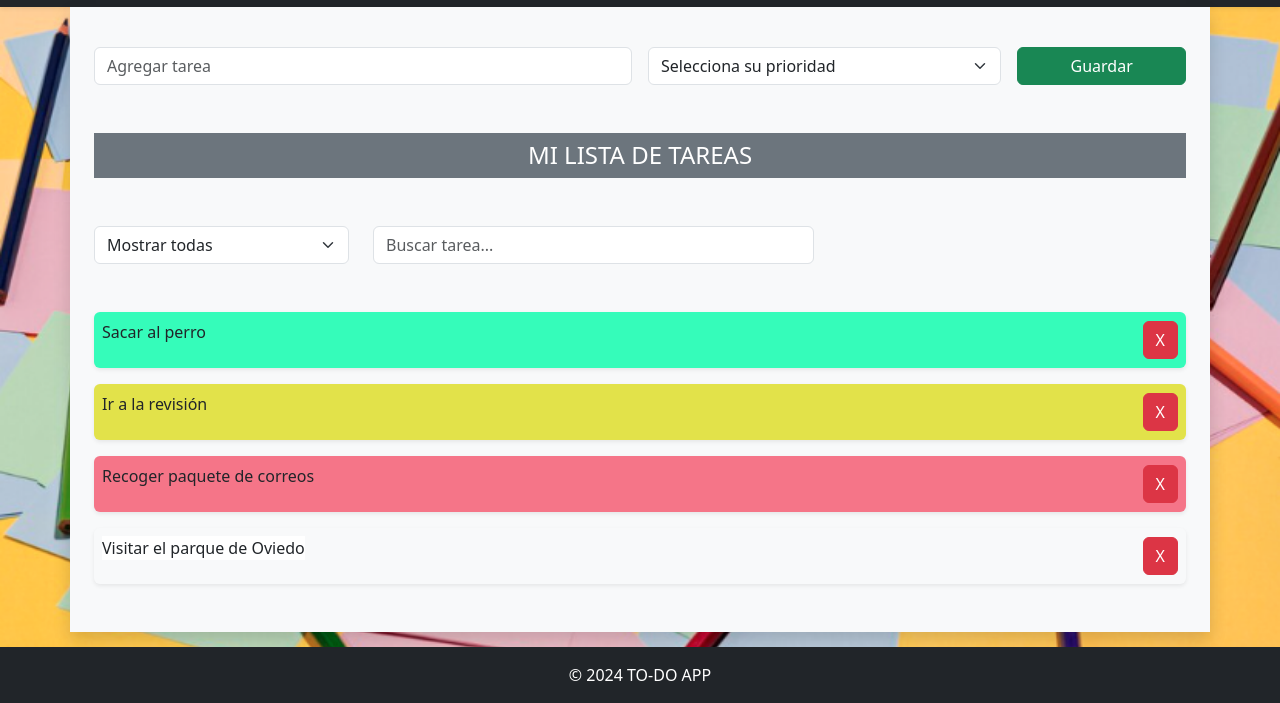
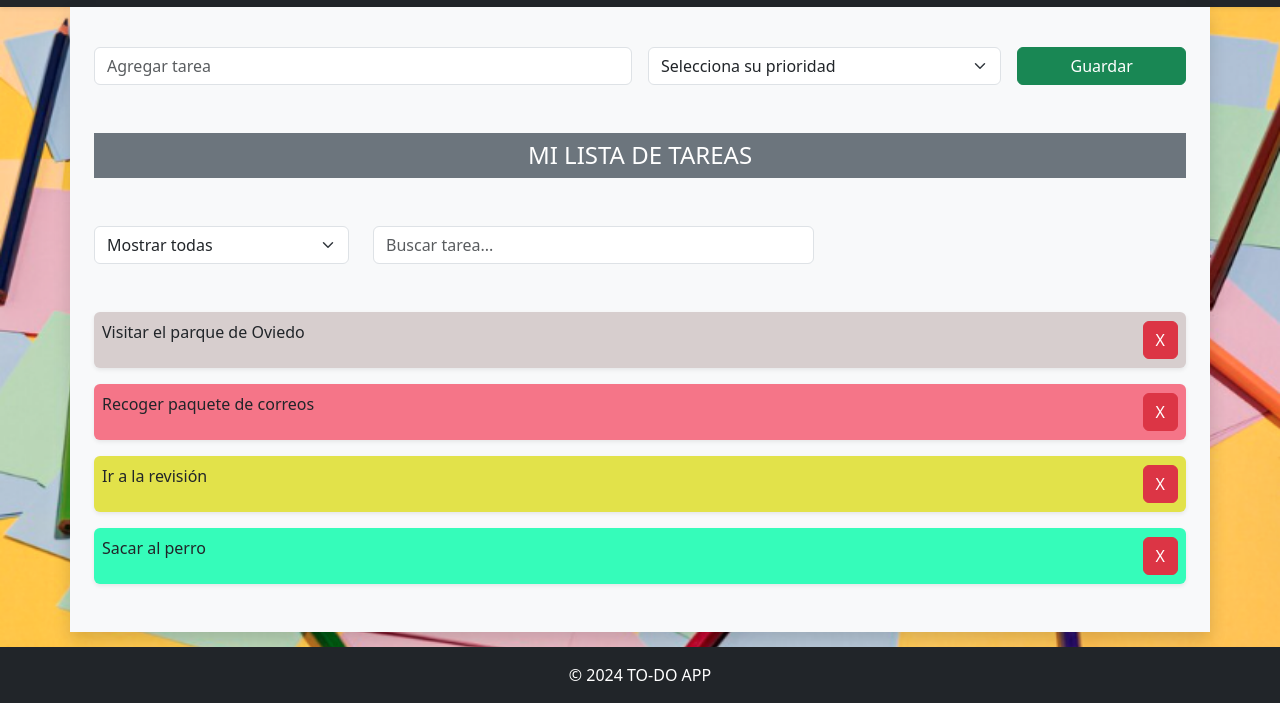
Before and after one commit to Sonia-Flores/listaDeTareas, a plain HTML site: page index.html in a window 1280 px wide. Shown: the part 97-800 px from the top of the page. Drawn offline with nearby package versions, Linux system fonts and the light colour scheme; some packages are replaced by stand-ins of ours; a script that the page names is missing.

Commit message:
Correción de errores

```diff
--- a/css/style.css
+++ b/css/style.css
@@ -15,5 +15,5 @@ body{
   background-color: rgb(226, 226, 74);
 }
 .noPriority {
-  background-color: white;
+  background-color: rgb(215, 206, 206);
 }
--- a/js/data.js
+++ b/js/data.js
@@ -19,6 +19,6 @@ const taskArray = [
   {
     id: 4,
     description: "Visitar el parque de Oviedo",
-    priority: "",
+    priority: "noPriority",
   },
 ];
--- a/js/listaTareas.js
+++ b/js/listaTareas.js
@@ -39,14 +39,14 @@ const displayMsg = (typeMsg, message) => {
       });
 
     case "taskDelete":
-      Swal.fire({
+      return Swal.fire({
         title: message,
         text: "La tarea ha sido eliminada",
         icon: "error",
       });
 
     case "notFound":
-      Swal.fire({
+      return Swal.fire({
         title: message,
         text: "No hay tareas con esas características.",
         icon: "warning",
@@ -130,7 +130,7 @@ const printOneTask = (task, dom) => {
   div.appendChild(p);
   div.appendChild(button);
 
-  dom.appendChild(div);
+  dom.prepend(div);
 };
 
 /**
```
